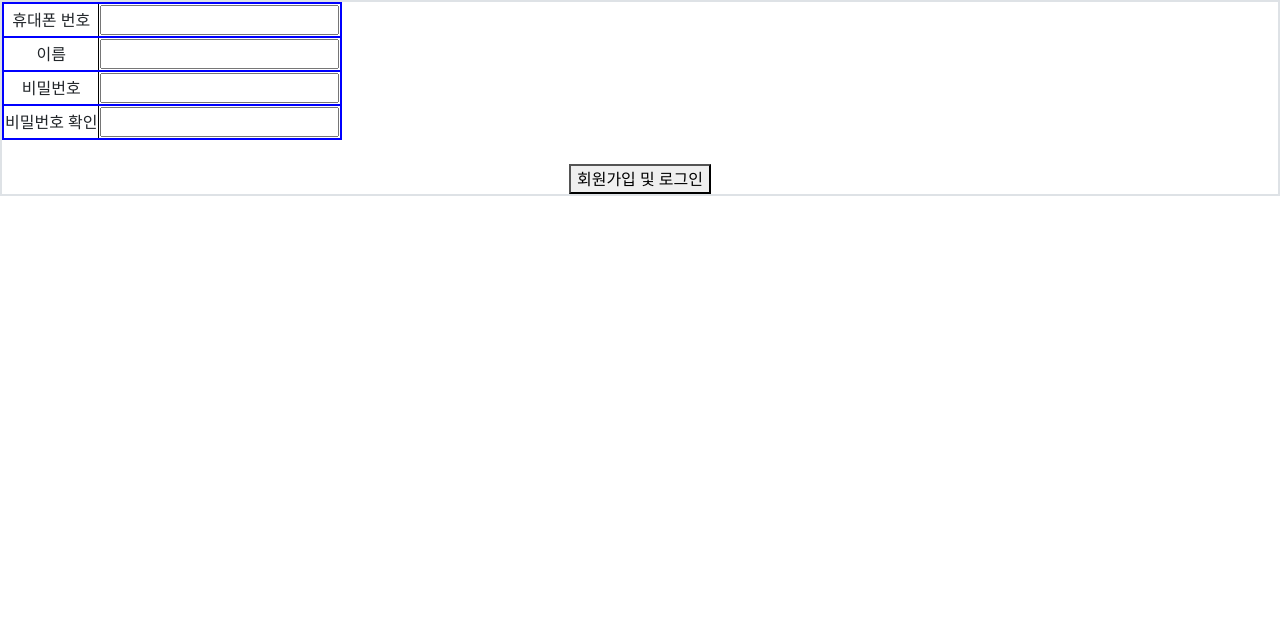
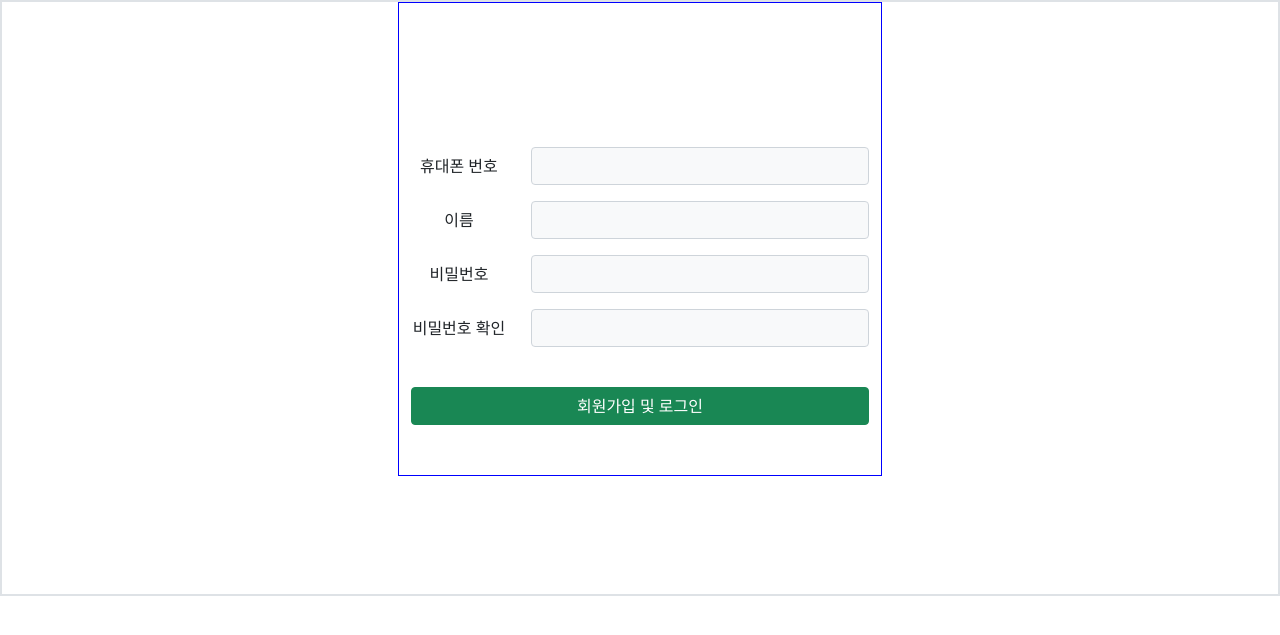
Before and after one commit to tkdgus1030/OSS_project, a Django app: a page that uses main/templates/main/web/sign_up.html in a window 1280 px wide. Shown: the part 52-687 px from the top of the page. Run offline with Django 3.2, Linux system fonts and the light colour scheme.

Commit message:
Modify sign_in.html and sign_up.html

```diff
--- a/main/templates/main/web/sign_in.html
+++ b/main/templates/main/web/sign_in.html
@@ -13,7 +13,7 @@
     </div>
   </div>
   <div class="mb-3 row">
-    <label for="inputPassword" class="col-sm-3 col-form-label">비밀 번호</label>
+    <label for="inputPassword" class="col-sm-3 col-form-label">비밀번호</label>
     <div class="col-sm-9">
       <input type="password" class="form-control bg-light" id="inputPassword">
     </div>
--- a/main/templates/main/web/sign_up.html
+++ b/main/templates/main/web/sign_up.html
@@ -3,26 +3,40 @@
 
 {% block body %}
 
-<table>
-<tr>
-    <td>휴대폰 번호</td>
-    <td><input type="number"></td>
-</tr>
-<tr>
-    <td>이름</td>
-    <td><input type="text"></td>
-</tr>
-<tr>
-    <td>비밀번호</td>
-    <td><input type="password"></td>
-</tr>
-<tr>
-    <td>비밀번호 확인</td>
-    <td><input type="password"></td>
-</tr>
-</table>
-<br>
-    <button onClick="location.href='{% url 'main:group_list' %}'">회원가입 및 로그인</button>
-<br>
+
+<div class="container-sm" style="width:38%;height:80%;border:1px solid blue;text-align: center">
+<br><br><br><br><br><br>
+  <div class="mb-3 row">
+    <label for="inputPhonenumber" class="col-sm-3 col-form-label">휴대폰 번호</label>
+    <div class="col-sm-9">
+      <input class="form-control bg-light" id="inputPhonenumber">
+    </div>
+  </div>
+  <div class="mb-3 row">
+    <label for="inputName" class="col-sm-3 col-form-label">이름</label>
+    <div class="col-sm-9">
+      <input class="form-control bg-light" id="inputName">
+    </div>
+  </div>
+  <div class="mb-3 row">
+    <label for="inputPassword" class="col-sm-3 col-form-label">비밀번호</label>
+    <div class="col-sm-9">
+      <input type="password" class="form-control bg-light" id="inputPassword">
+    </div>
+  </div>
+   <div class="mb-3 row">
+    <label for="inputPasswordCheck" class="col-sm-3 col-form-label">비밀번호 확인</label>
+    <div class="col-sm-9">
+      <input type="password" class="form-control bg-light" id="inputPasswordCheck">
+    </div>
+  </div>
+    <br>
+    <div class="d-grid gap-2">
+        <button type="button" class="btn btn-success text-white rounded-10" onClick="location.href='{% url 'main:group_list' %}'" >회원가입 및 로그인</button>
+    </div>
+    <br>
+    <br><br><br><br><br><br>
+</div>
+
 
 {% endblock %}
```
